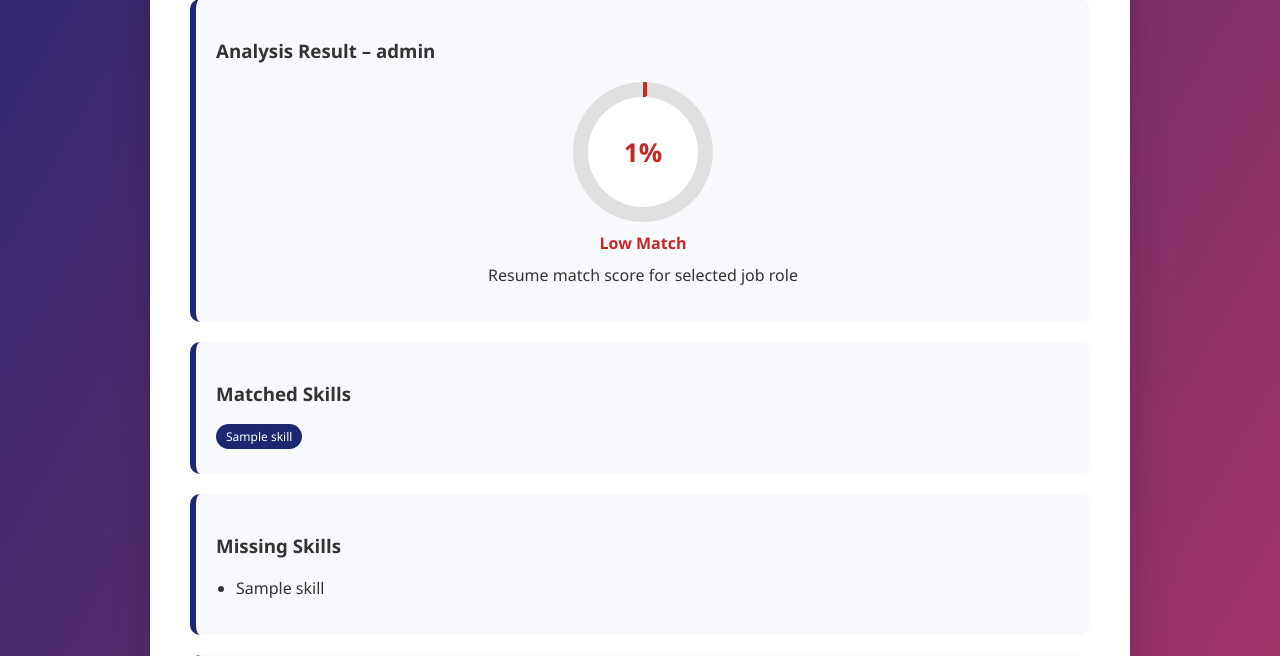
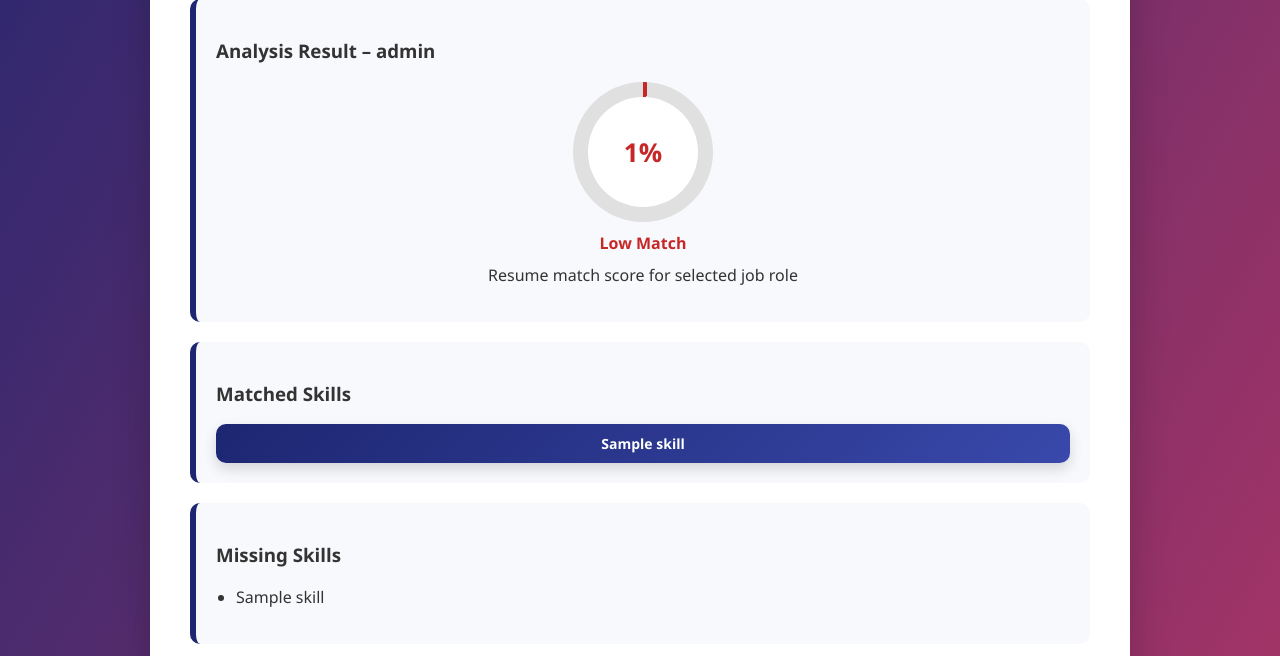
Before and after one commit to uday-12345678/resume-dup, a Flask app: template templates/index.html in a window 1280 px wide. Shown: the part 526-1182 px from the top of the page. Run offline with Flask 2, Linux system fonts and the light colour scheme; the template is opened without the code that fills it: most values are stand-ins (such as "Sample title", 1, 10 or a date in 2020).

Commit message:
Refactor HTML structure and add skill cards

```diff
--- a/templates/index.html
+++ b/templates/index.html
@@ -185,6 +185,31 @@
             color: #c33764;
             margin-bottom: 6px;
         }
+
+        .skills-grid {
+            display: grid;
+            grid-template-columns: repeat(auto-fit, minmax(120px, 1fr));
+            gap: 12px;
+            margin-top: 10px;
+        }
+
+        .skill-card {
+            background: linear-gradient(135deg, #1d2671, #3949ab);
+            color: white;
+            padding: 10px 14px;
+            border-radius: 10px;
+            text-align: center;
+            font-weight: 600;
+            font-size: 14px;
+            box-shadow: 0 6px 14px rgba(0, 0, 0, 0.15);
+            transition: transform 0.2s ease, box-shadow 0.2s ease;
+        }
+
+        .skill-card:hover {
+            transform: translateY(-3px);
+            box-shadow: 0 10px 20px rgba(0, 0, 0, 0.25);
+        }
+
     </style>
 </head>
 
@@ -238,9 +263,13 @@
                 <h3>Matched Skills</h3>
 
                 {% if result.matched_skills and result.matched_skills|length > 0 %}
-                {% for skill in result.matched_skills %}
-                <span class="badge">{{ skill }}</span>
-                {% endfor %}
+                <div class="skills-grid">
+                    {% for skill in result.matched_skills %}
+                    <div class="skill-card">
+                        {{ skill }}
+                    </div>
+                    {% endfor %}
+                </div>
                 {% else %}
                 <p style="color:#777; font-style: italic;">
                     No matched skills found for the selected job role.
```
